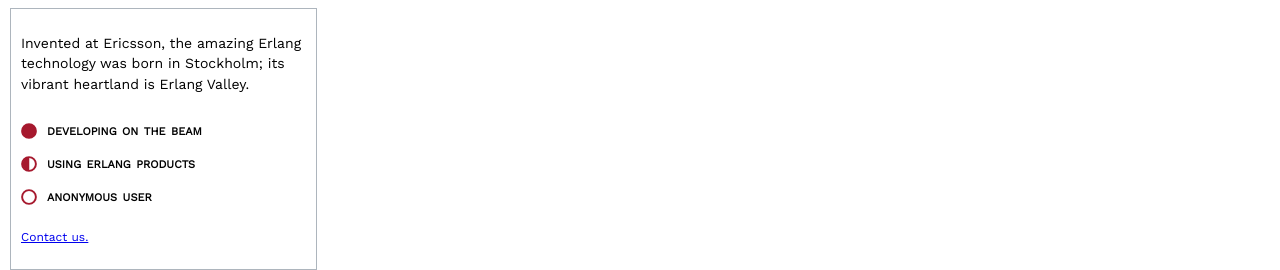
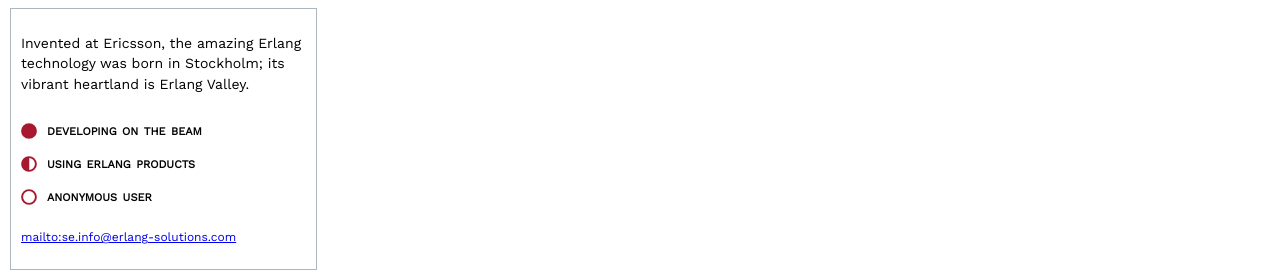
Before and after one commit to erlangvalley/erlangvalley.github.io, a plain HTML site: page index.html in a window 1280 px wide. Shown: the part 883-1153 px from the top of the page. Drawn offline with nearby package versions, Linux system fonts and the light colour scheme; some packages are replaced by stand-ins of ours.

```diff
--- a/index.html
+++ b/index.html
@@ -426,7 +426,7 @@
 				}
 				var mail = document.createElement("p");
 				mail.id = "contact";
-				mail.innerHTML = "<a href=\"mailto:se.info@erlang-solutions.com\">Contact us.</a>";
+				mail.innerHTML = "<a href=\"mailto:se.info@erlang-solutions.com\">mailto:se.info@erlang-solutions.com</a>";
 				legend.appendChild(mail);
 
 				map.controls[google.maps.ControlPosition.LEFT_BOTTOM].push(legend);
```
